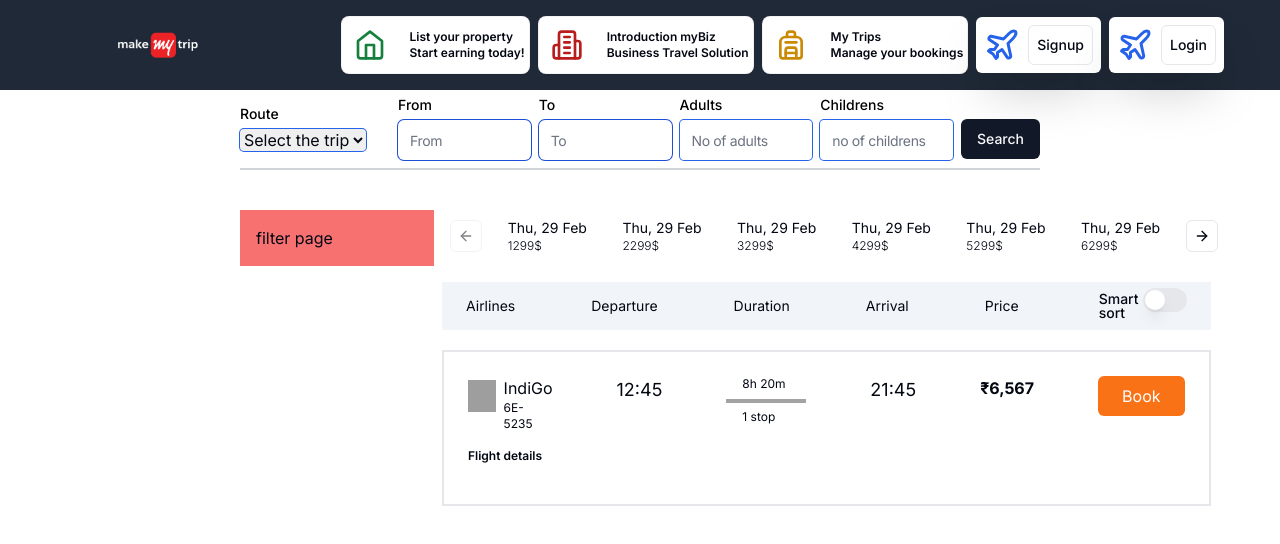
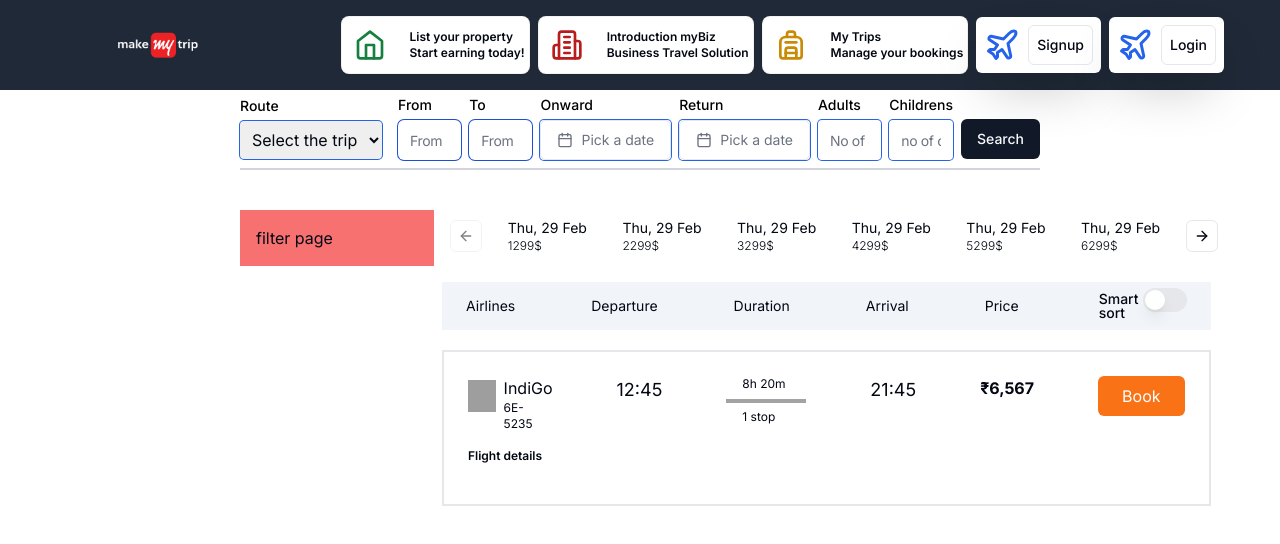
Before and after one commit to Aarunprajapati/flightapp, a Next.js app: page /flights in a window 1280 px wide. Shown: the top 544 px of the page. Built offline with nearby package versions, Linux system fonts and the light colour scheme; grey boxes are pictures that could not be loaded.

Commit message:
fix:fix the react form

```diff
--- a/Schemas/FormSchema.tsx
+++ b/Schemas/FormSchema.tsx
@@ -1,12 +1,15 @@
 import * as z from 'zod'
 
 export const formSchema = z.object({
-    route: z.string(),
-    // dates:z.string(),
+    route: z.string({
+
+    }),
+    dates:z.date(),
+    dateR:z.date(),
     location: z.string(),
     locationR: z.string(),
-    adults: z.number(),
-    children: z.number(),
+    adults: z.string(),
+    children: z.string(),
 
 
 })
--- a/components/Flight/SearchForm.tsx
+++ b/components/Flight/SearchForm.tsx
@@ -42,16 +42,17 @@
 import CustomButton from '../CustomButton'
 
 const SearchForm = () => {
+    const [date, setDate] = useState<Date | undefined>(undefined);
+    const [date1, setDate1] = useState<Date | undefined>(undefined);
     const router = useRouter()
-    const  {  control }  = useForm<FormValues>({
+    const  form  = useForm<FormValues>({
         resolver: zodResolver(formSchema),
         defaultValues: {
             route: '',
-            // dates:'',
             location:'',
             locationR:'',
-            adults: 0,
-            children: 0,
+            adults: '',
+            children: '',
         },
     });
 
@@ -64,19 +65,19 @@
 
   return (
         <div className=' w-full space-y-2 my-5'>
-            <Form {...control}>
-                <form onSubmit={control.handleSubmit(onSubmit)}
+            <Form {...form}>
+                <form onSubmit={form.handleSubmit(onSubmit)}
                 className='flex flex-col lg:flex-row  items-center lg:max-w-[1400px] lg:mx-auto space-y-4 lg:space-y-0 space-x-0 lg:space-x-2 rounded-lg   '>
                     <div className='grid gap-1.5 justify-start lg:max-w-sm items-center '>
                        <FormField
-                       control={control}
+                       control={form.control}
                        name="route"
                        render={({field})=>(
                         <FormItem>
                             <FormLabel className=' flex text-black'>Route</FormLabel>
                             <FormControl>
                                 <div className='w-[150px] flex items-center space-y-5'>
-                        <select  {...field} className="border-none outline-none ring-1 ring-blue-600 rounded-sm">
+                        <select  {...field} className="border-none outline-none ring-1 ring-blue-600 p-2 rounded-sm">
                             <option  value="">Select the trip</option>
                             <option value="one way">One Way</option>
                             <option value="Rounded trip">Rounded trip</option>
@@ -91,49 +92,154 @@
 
                     <div className='grid w-full gap-1.5 lg:max-w-sm items-center'>
                     <FormField
-                        control={control}
+                      control={form.control}
                       name='location'
-                           render={(field)=>(
+                      render={({ field: {...field } }) => (
                       <FormItem>
-                                <FormLabel className=' flex text-black'>From</FormLabel>
+                      <FormLabel className='flex text-black'>From</FormLabel>
+                    <FormControl>
+                     <Input type="text" placeholder="From" {...field} />
+                     </FormControl>
+                      <FormMessage />
+                      </FormItem>
+                     )}
+                    />
+                    </div>
 
+                    <div className='grid w-full gap-1.5 lg:max-w-sm items-center'>
+                    <FormField
+                      control={form.control}
+                      name='locationR'
+                      render={({ field: {...field } }) => (
+                      <FormItem>
+                      <FormLabel className='flex text-black'>To</FormLabel>
                     <FormControl>
-                                        <div className=' flex items-center '>
-                                            <Input type="text" placeholder="From" {...field}/>
-                                        </div>
+                     <Input type="text" placeholder="From" {...field} />
                      </FormControl>
-                                <FormMessage/>
+                      <FormMessage />
                       </FormItem>
                      )}
                     />
                     </div>
 
 
+
+
+
                 <div className='grid w-full gap-1.5 lg:max-w-sm items-center'>
                            <FormField
-                        control={control}
-                        name='locationR'
-                        render={(field)=>(
-                            <FormItem>
-                                <FormLabel className=' flex text-black'>To</FormLabel>
+                           control={form.control}
+                           name='dates'
+                           render={( {field} )=>(
+                                <FormItem >
+                                    <FormLabel className=' flex text-black'>Onward</FormLabel>
 
-                                <FormControl>
-                                        <div className=' flex items-center '>
-                                            <Input type="text" placeholder="To" {...field}/>
+                                    <FormControl className=' border-none outline-none ring-1 ring-blue-600 rounded-sm'>
+                                    <div className={cn("grid gap-2",)}>
+                                    <Popover>
+                                        <PopoverTrigger asChild>
+                                        <Button
+                                            id="date"
+                                            variant={"outline"}
+                                            className={cn(
+                                            "justify-start text-left font-normal",
+                                            "text-muted-foreground"
+                                            )}
+
+                                        >
+                                            <CalendarIcon className="mr-2 h-4 w-4" />
+                                            {field.value ? format(field.value, "PPP") : <span>Pick a date</span>}
+
+                                        </Button>
+                                        </PopoverTrigger>
+                                        <PopoverContent className="w-auto p-0" align="start">
+                                        <Calendar
+                                                initialFocus
+                                                mode="single"
+                                                selected={field.value}
+                                                onSelect={(selectedDate) => {
+                                                    setDate(selectedDate);
+                                                    field.onChange(selectedDate);
+                                                }}
+                                                numberOfMonths={2}
+                                                disabled={(date) => date < new Date(new Date().setHours(0, 0, 0, 0))}
+                                            />
+                                        {/* <Calendar selected={date} onSelect={setDate} /> */}
+                                        </PopoverContent>
+                                    </Popover>
                             </div>
+                            {/* <FormMessage/> */}
                                     </FormControl>
-                                <FormMessage/>
                                 </FormItem>
                            )}
+
+
                            />
                     </div>
+
+                <div className='grid w-full gap-1.5 lg:max-w-sm items-center'>
+                           <FormField
+                           control={form.control}
+                           name='dateR'
+                           render={( {field} )=>(
+                                <FormItem >
+                                    <FormLabel className=' flex text-black'>Return</FormLabel>
+
+                                    <FormControl className=' border-none outline-none ring-1 ring-blue-600 rounded-sm'>
+                                    <div className={cn("grid gap-2",)}>
+                                    <Popover>
+                                        <PopoverTrigger asChild>
+                                        <Button
+                                            id="date"
+                                            variant={"outline"}
+                                            className={cn(
+                                            "justify-start text-left font-normal",
+                                            "text-muted-foreground"
+                                            )}
+
+                                        >
+                                            <CalendarIcon className="mr-2 h-4 w-4" />
+                                            {field.value ? format(field.value, "PPP") : <span>Pick a date</span>}
+
+                                        </Button>
+                                        </PopoverTrigger>
+                                        <PopoverContent className="w-auto p-0" align="start">
+                                        <Calendar
+                                                initialFocus
+                                                mode="single"
+                                                selected={field.value}
+                                                onSelect={(selectedDate) => {
+                                                    setDate1(selectedDate);
+                                                    field.onChange(selectedDate);
+                                                }}
+                                                numberOfMonths={2}
+                                                disabled={(date1) => date1 < new Date(new Date().setHours(0, 0, 0, 0))}
+                                            />
+                                        {/* <Calendar selected={date} onSelect={setDate} /> */}
+                                        </PopoverContent>
+                                    </Popover>
+                            </div>
+                            {/* <FormMessage/> */}
+                                    </FormControl>
+                                </FormItem>
+                           )}
+
+
+                           />
+                    </div>
+
+
+
+
+
+
 
                     <div className=' flex items-center w-full space-x-2'>
                     <div className=' grid items-center flex-1'>
                             <FormField
-                            control={control}
+                            control={form.control}
                             name='adults'
-                            render={(field)=>(
+                            render={({ field: {...field } })=>(
                             <FormItem>
                             <FormLabel className=' flex text-black'>Adults</FormLabel>
 
@@ -151,9 +257,9 @@
                     <div className='flex items-center w-full space-x-2'>
                     <div className=' grid items-center flex-1'>
                         <FormField
-                        control={control}
+                        control={form.control}
                         name='children'
-                        render={(field)=>(
+                        render={({ field: {...field } })=>(
                         <FormItem>
                         <FormLabel className=' flex text-black'>Childrens</FormLabel>
 
@@ -185,108 +291,48 @@
 
 export default SearchForm
 
-                    {/* <div className='grid w-full gap-1.5 lg:max-w-sm items-center'>
-                           <FormField
-                           control={form.control}
-                           name='dates'
-                           render={({field})=>(
-                                <FormItem >
-                                    <FormLabel className=' flex text-black'>Onward</FormLabel>
-                                    <FormMessage/>
-                                    <FormControl className=' border-none outline-none ring-1 ring-blue-600 rounded-sm'>
-                                    <div className={cn("grid gap-2",)}>
-                                    <Popover>
-                                        <PopoverTrigger asChild>
-                                        <Button
-                                            id="date"
-                                            variant={"outline"}
-                                            className={cn(
-                                            "justify-start text-left font-normal",
-                                            !field.dates && "text-muted-foreground"
-                                            )}
-                                        >
-                                            <CalendarIcon className="mr-2 h-4 w-4" />
-                                            {dates.from ?
-
-                                                <>
-                                                {format(dates.from, "LLL dd, y")}
-
-                                                </>
-                                                :"Onward Date"
-                                            }
-
-                                        </Button>
-                                        </PopoverTrigger>
-                                        <PopoverContent className="w-auto p-0" align="start">
-                                        <Calendar
-                                            initialFocus
-                                            mode="range"
-                                            defaultMonth={dates?.to}
-                                            selected={dates}
-                                            onSelect={setDates}
-                                            numberOfMonths={2}
-                                            disabled={(date)=>
-                                                date < new Date(new Date().setHours(0, 0, 0, 0))
-                                            }
-                                        />
-                                        </PopoverContent>
-                                    </Popover>
-                            </div>
-                                    </FormControl>
-                                </FormItem>
-                           )}
-
-
-                           />
-                    </div>
-                    <div className='grid w-full gap-1.5 lg:max-w-xs items-center'>
+{/* <div className='grid w-full gap-1.5 lg:max-w-xs items-center'>
 <FormField
 control={form.control}
 name='dates'
 render={(field)=>(
      <FormItem>
          <FormLabel className=' flex text-black'>Return</FormLabel>
-                                    <FormMessage/>
-                                    <FormControl className=' border-none outline-none ring-1 ring-blue-600 rounded-sm'>
-                                    <div className={cn("grid gap-2",)}>
-                                    <Popover>
-                                        <PopoverTrigger asChild>
-                                        <Button
-                                            id="date"
-                                            variant={"outline"}
-                                            className={cn(
-                                            "justify-start text-left font-normal",
-                                            !dates && "text-muted-foreground"
-                                            )}
-                                        >
-                                            <CalendarIcon className="mr-2 h-4 w-4" />
-                                            {field.value?.to ?
-
-                                                <>
-                                                {format(dates.to, "LLL dd, y")}
-
-                                                </>
-                                                :"Return Date"
-                                            }
-                                        </Button>
-                                        </PopoverTrigger>
-                                        <PopoverContent className="w-auto p-0" align="start">
-                                        <Calendar
-                                            initialFocus
-                                            mode="range"
-                                            defaultMonth={date?.to}
-                                            selected={field.date}
-                                            onSelect={setDate}
-                                            numberOfMonths={2}
-                                            disabled={(date)=>
-                                                date < new Date(new Date().setHours(0, 0, 0, 0))
-                                            }
-                                        />
-                                        </PopoverContent>
-                                    </Popover>
-                            </div>
-                                    </FormControl>
-                                </FormItem>
-                           )}
-                           />
-                    </div> */}
+         {/* <FormMessage/> */}
+        //  <FormControl className=' border-none outline-none ring-1 ring-blue-600 rounded-sm'>
+        //  <div className={cn("grid gap-2",)}>
+        //  <Popover>
+        //      <PopoverTrigger asChild>
+        //      <Button
+        //          id="date"
+        //          variant={"outline"}
+        //          className={cn(
+        //          "justify-start text-left font-normal",
+        //           "text-muted-foreground"
+        //          )}
+            //  >
+            //      <CalendarIcon className="mr-2 h-4 w-4" />
+            //      {date1 ? format(date1, "PPP") : <span>Pick a date</span>}
+            //  </Button>
+            //  </PopoverTrigger>
+            //  <PopoverContent className="w-auto p-0" align="start">
+            //  <Calendar
+            //      initialFocus
+            //      mode="single"
+                 // defaultMonth={date?.to}
+//                  selected={date1}
+//                  onSelect={setDate1}
+//                  numberOfMonths={2}
+//                  // initialFocus
+//                  disabled={(date1)=>
+//                      date1 < new Date(new Date().setHours(0, 0, 0, 0))
+//                  }
+//              />
+//              </PopoverContent>
+//          </Popover>
+//  </div>
+//          </FormControl>
+//      </FormItem>
+// )}
+// />
+// </div>
```
Lines whose indentation alone changed are shown as unchanged.
